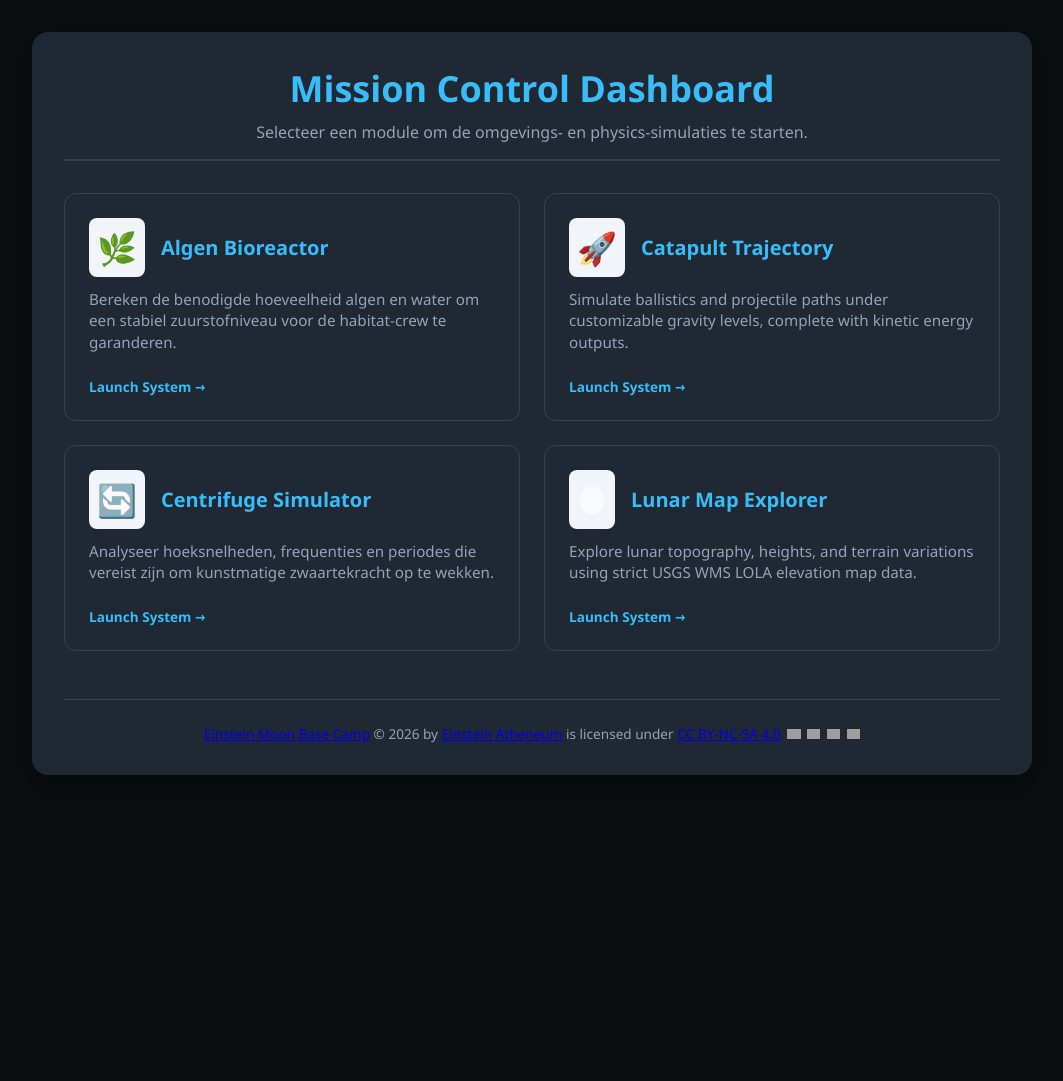
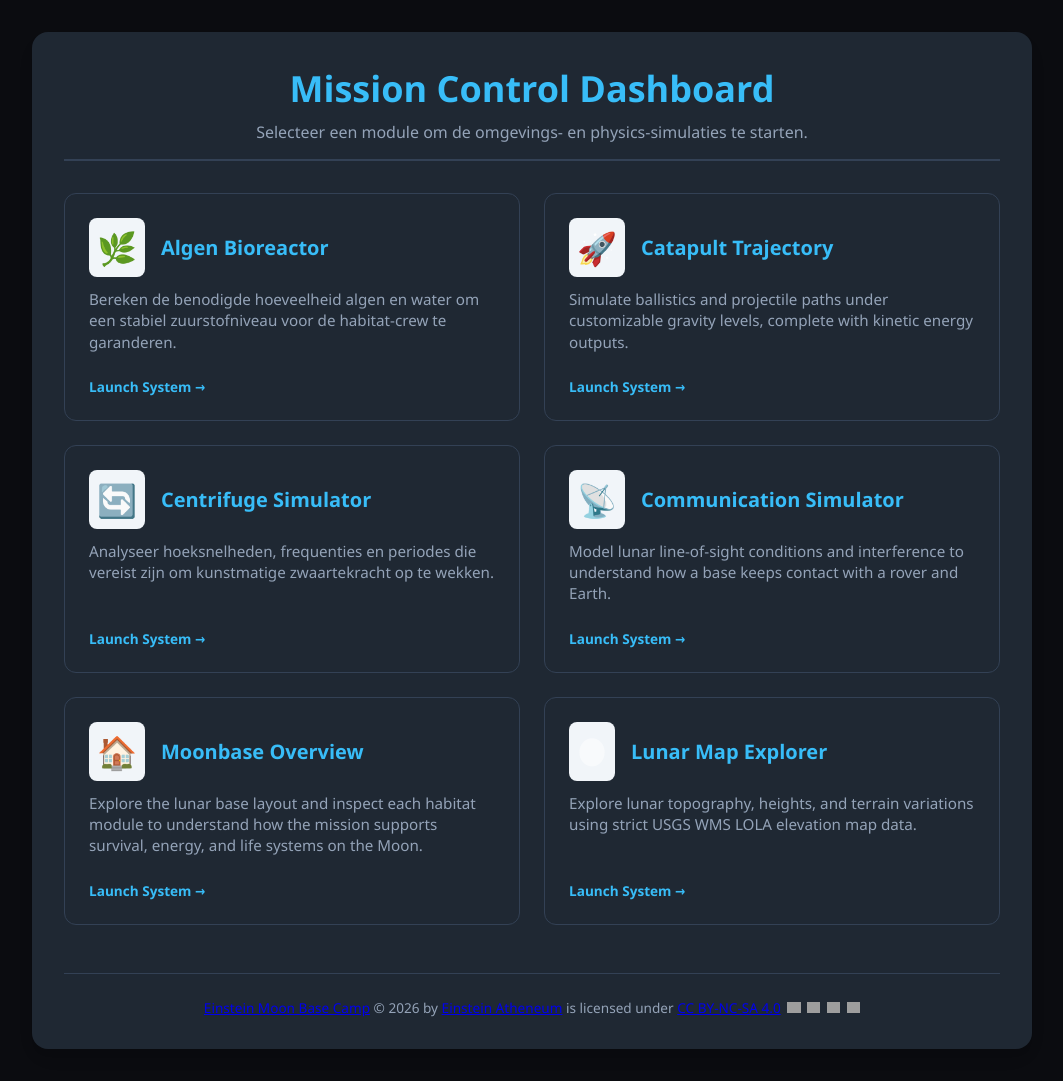
Before and after one commit to Pieter-Smets/Einstein-Moon-Base-Camp, a plain HTML site: page index.html in a window 1280 px wide. Shown: the whole page, without its empty margins (108-1171 px from the left). Before the commit the page ends 807 px from the top, so only its background shows below. Drawn offline with Linux system fonts and the light colour scheme; grey boxes are pictures that could not be loaded.

Commit message:
Add Communication Simulator and Moonbase Overview cards to the dashboard

```diff
--- a/index.html
+++ b/index.html
@@ -67,6 +67,29 @@
                 <div class="card-footer">Launch System →</div>
             </a>
 
+            <a href="Communication.html" class="menu-card">
+                <div>
+                    <div class="card-header">
+                        <span class="card-icon">📡</span>
+                        <div class="card-title">Communication Simulator</div>
+                    </div>
+                    <p class="card-desc">Model lunar line-of-sight conditions and interference to understand how a base keeps contact with a rover and Earth.</p>
+                </div>
+                <div class="card-footer">Launch System →</div>
+            </a>
+
+            <a href="moonbase.html" class="menu-card">
+                <div>
+                    <div class="card-header">
+                        <span class="card-icon">🏠</span>
+                        <div class="card-title">Moonbase Overview</div>
+                    </div>
+                    <p class="card-desc">Explore the lunar base layout and inspect each habitat module to understand
+                        how the mission supports survival, energy, and life systems on the Moon.</p>
+                </div>
+                <div class="card-footer">Launch System →</div>
+            </a>
+
             <a href="MoonMap.html" class="menu-card">
                 <div>
                     <div class="card-header">
```
